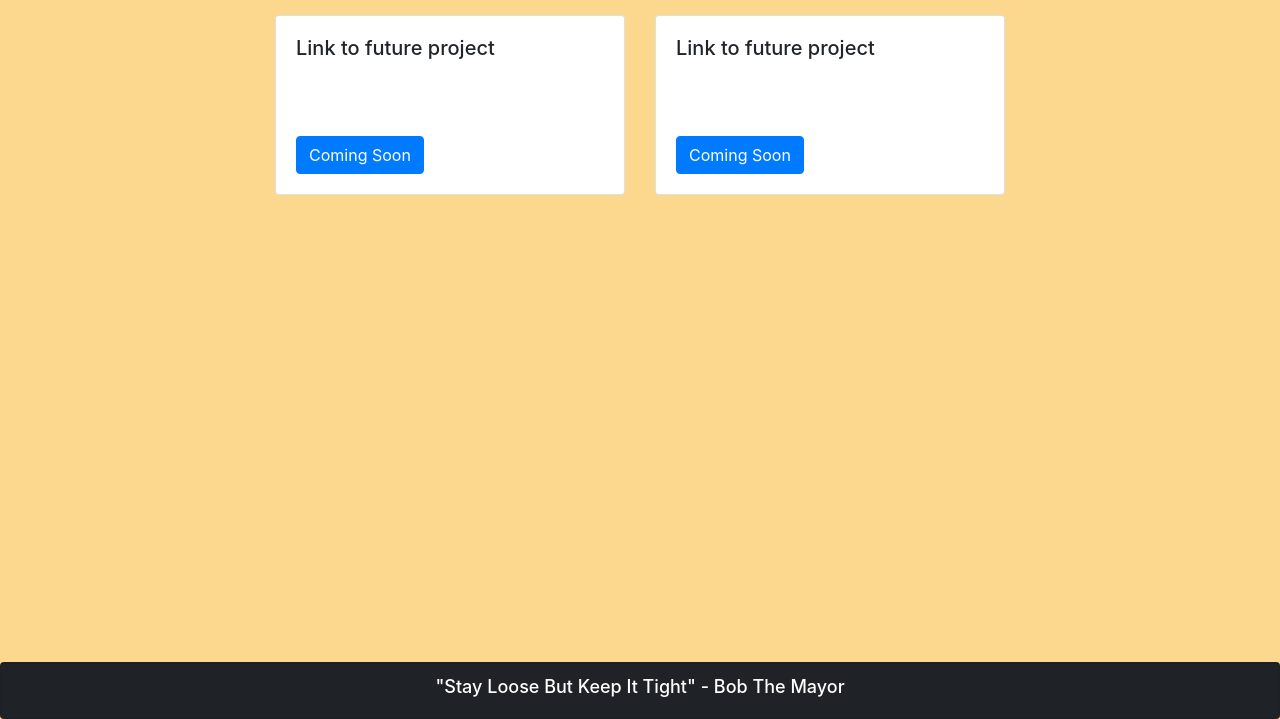
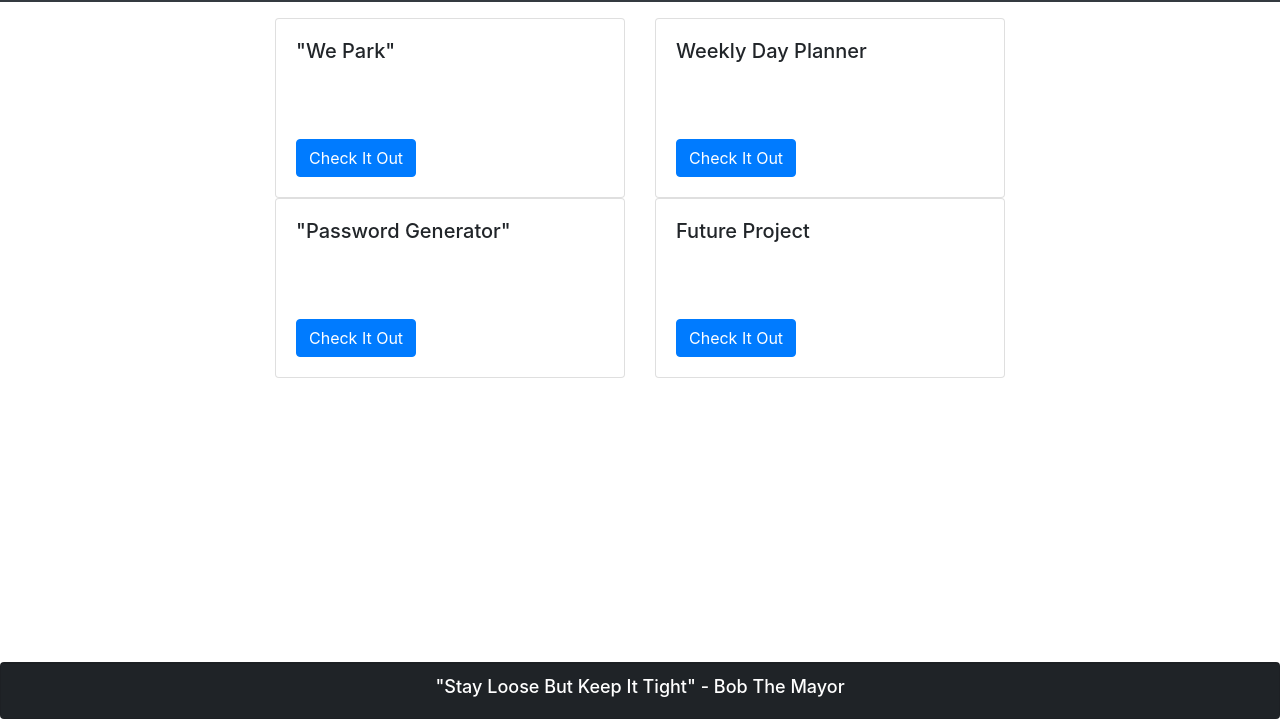
Before and after one commit to Jdusang1/portfolio, a plain HTML site: page portfolio.html in a window 1280 px wide. Shown: the part 81-800 px from the top of the page. Drawn offline with nearby package versions, Linux system fonts and the light colour scheme.

Commit message:
updated links to linked in and resume, added projects to portfolio

```diff
--- a/portfolio.html
+++ b/portfolio.html
@@ -1,12 +1,20 @@
 <!DOCTYPE html>
 <html lang="en">
+
 <head>
   <meta charset="UTF-8">
   <meta name="viewport" content="width=device-width, initial-scale=1.0">
-    <link rel="stylesheet" href="https://stackpath.bootstrapcdn.com/bootstrap/4.5.0/css/bootstrap.min.css" integrity="sha384-9aIt2nRpC12Uk9gS9baDl411NQApFmC26EwAOH8WgZl5MYYxFfc+NcPb1dKGj7Sk" crossorigin="anonymous">
-    <script src="https://code.jquery.com/jquery-3.5.1.slim.min.js" integrity="sha384-DfXdz2htPH0lsSSs5nCTpuj/zy4C+OGpamoFVy38MVBnE+IbbVYUew+OrCXaRkfj" crossorigin="anonymous"></script>
-    <script src="https://cdn.jsdelivr.net/npm/popper.js@1.16.0/dist/umd/popper.min.js" integrity="sha384-Q6E9RHvbIyZFJoft+2mJbHaEWldlvI9IOYy5n3zV9zzTtmI3UksdQRVvoxMfooAo" crossorigin="anonymous"></script>
-    <script src="https://stackpath.bootstrapcdn.com/bootstrap/4.5.0/js/bootstrap.min.js" integrity="sha384-OgVRvuATP1z7JjHLkuOU7Xw704+h835Lr+6QL9UvYjZE3Ipu6Tp75j7Bh/kR0JKI" crossorigin="anonymous"></script>
+  <link rel="stylesheet" href="https://stackpath.bootstrapcdn.com/bootstrap/4.5.0/css/bootstrap.min.css"
+    integrity="sha384-9aIt2nRpC12Uk9gS9baDl411NQApFmC26EwAOH8WgZl5MYYxFfc+NcPb1dKGj7Sk" crossorigin="anonymous">
+  <script src="https://code.jquery.com/jquery-3.5.1.slim.min.js"
+    integrity="sha384-DfXdz2htPH0lsSSs5nCTpuj/zy4C+OGpamoFVy38MVBnE+IbbVYUew+OrCXaRkfj"
+    crossorigin="anonymous"></script>
+  <script src="https://cdn.jsdelivr.net/npm/popper.js@1.16.0/dist/umd/popper.min.js"
+    integrity="sha384-Q6E9RHvbIyZFJoft+2mJbHaEWldlvI9IOYy5n3zV9zzTtmI3UksdQRVvoxMfooAo"
+    crossorigin="anonymous"></script>
+  <script src="https://stackpath.bootstrapcdn.com/bootstrap/4.5.0/js/bootstrap.min.js"
+    integrity="sha384-OgVRvuATP1z7JjHLkuOU7Xw704+h835Lr+6QL9UvYjZE3Ipu6Tp75j7Bh/kR0JKI"
+    crossorigin="anonymous"></script>
   <link rel="stylesheet" type="text/css" href="stylesheet.css">
 
   <title>Portfolio</title>
@@ -38,28 +46,53 @@
     <div class="col-md-4">
       <div class="card">
         <div class="card-body">
-              <h5 class="card-title">Link to future project</h5>
+          <h5 class="card-title">"We Park"</h5>
           <p class="card-text">With supporting text below as a natural lead-in to additional content.</p>
-              <a href="#" class="btn btn-primary">Coming Soon</a>
+          <a href="https://nikcastle.github.io/urban-octo-guacamole/" class="btn btn-primary">Check It Out</a>
         </div>
       </div>
     </div>
     <div class="col-md-4">
       <div class="card">
         <div class="card-body">
-              <h5 class="card-title">Link to future project</h5>
+          <h5 class="card-title">Weekly Day Planner</h5>
           <p class="card-text">With supporting text below as a natural lead-in to additional content.</p>
-              <a href="#" class="btn btn-primary">Coming Soon</a>
+          <a href="https://jdusang1.github.io/Daily-calender" class="btn btn-primary">Check It Out</a>
+        </div>
+      </div>
+    </div>
+  </div>
+</div>
+<div class="container">
+  <div class="row justify-content-md-center">
+    <div class="col-md-4">
+      <div class="card">
+        <div class="card-body">
+          <h5 class="card-title">"Password Generator"</h5>
+          <p class="card-text">With supporting text below as a natural lead-in to additional content.</p>
+          <a href="https://jdusang1.github.io/password-generator/" class="btn btn-primary">Check It Out</a>
+        </div>
+      </div>
+    </div>
+    <div class="col-md-4">
+      <div class="card">
+        <div class="card-body">
+          <h5 class="card-title">Future Project</h5>
+          <p class="card-text">With supporting text below as a natural lead-in to additional content.</p>
+          <a href="" class="btn btn-primary">Check It Out</a>
         </div>
       </div>
     </div>
   </div>
 </div>
 
+
 <div class="fixed-bottom">
   <div class="card" id="footer">
 
-            <div class="card-footer text-muted"><h3>"Stay Loose But Keep It Tight" - Bob The Mayor</h3></div>
+    <div class="card-footer text-muted">
+      <h3>"Stay Loose But Keep It Tight" - Bob The Mayor</h3>
+    </div>
 
   </div>
 </div>
@@ -68,4 +101,5 @@
 
 
 </body>
+
 </html>
--- a/stylesheet.css
+++ b/stylesheet.css
@@ -1,7 +1,7 @@
 
 
 body {
-    background-color: rgb(252, 216, 143);
+    background-color: white;
 }
 
 
@@ -35,14 +35,17 @@ h3 {
 
 .navbar-brand {
     font-size: 36px;
+    background: none;
+    color: white;
+    margin-top: 3px;
 
 }
 
-.navbar-expand-lg {
+/* .navbar-expand-lg {
     background: none;
     color: white;
     margin-top: 3px;
-}
+} */
 
 .nav-item {
     font-size: 28px;
@@ -61,3 +64,8 @@ p {
     height: 200px;
     width: 200px;
 }
+
+#linkedIn {
+    font-size: 36px;
+
+}
```
Also changed, not shown: contact.html (+2 -2 lines), index.html (+38 -7 lines), assets/1B932283-0DA7-42C7-A45A-7662CEE535BC_1_105_c.jpeg (added), assets/3C7A3E0D-5B0B-4592-A161-4998EB14A5E2_1_105_c.jpeg (added), assets/8F5DA4ED-4091-4068-A063-C5E5DABEE5C9_1_105_c.jpeg (added), 2 other files. Lines whose indentation alone changed are shown as unchanged.
